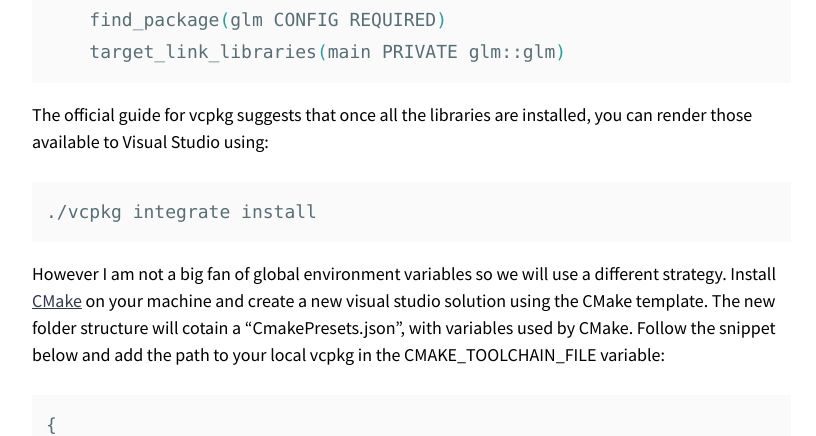
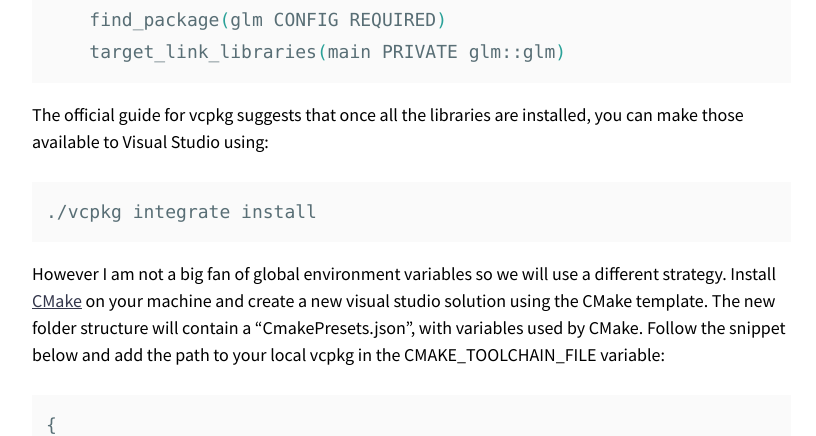
Before and after one commit to NikBomb/buildsucceded, a Jekyll site: the page built from _posts/2022-08-20-vcpkg.markdown, in a window 1280 px wide and 900 px high, scrolled down 1184 px. Shown: the part 157-593 px from the top of the window, without its empty margins (343-1159 px from the left). Built offline with Jekyll 4.4.1, drawn with Linux system fonts in a browser that asks for light colours; nearby versions of some CDN libraries; some of the changed text lies outside the part shown.

Commit message:
Correct wording vcpkg

````diff
--- a/_posts/2022-08-20-vcpkg.markdown
+++ b/_posts/2022-08-20-vcpkg.markdown
@@ -35,13 +35,13 @@ glm provides CMake targets:
     target_link_libraries(main PRIVATE glm::glm)
 ```
 
-The official guide for vcpkg suggests that once all the libraries are installed, you can render those available to Visual Studio using:
+The official guide for vcpkg suggests that once all the libraries are installed, you can make those available to Visual Studio using:
 
 ```shell
 ./vcpkg integrate install
 ```
 
-However I am not a big fan of global environment variables so we will use a different strategy. Install [CMake](https://cmake.org/) on your machine and create a new visual studio solution using the CMake template. The new folder structure will cotain a "CmakePresets.json", with variables used by CMake. Follow the snippet below and add the path to your local vcpkg in the CMAKE_TOOLCHAIN_FILE variable:
+However I am not a big fan of global environment variables so we will use a different strategy. Install [CMake](https://cmake.org/) on your machine and create a new visual studio solution using the CMake template. The new folder structure will contain a "CmakePresets.json", with variables used by CMake. Follow the snippet below and add the path to your local vcpkg in the CMAKE_TOOLCHAIN_FILE variable:
 
 ```json
 {
````
Also changed, not shown: other parts of _posts/2022-08-20-vcpkg.markdown (+1 -1 lines).
